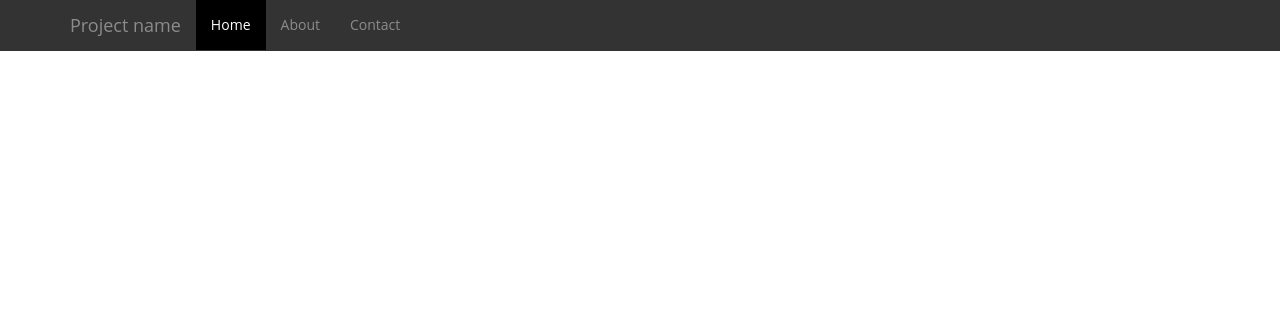
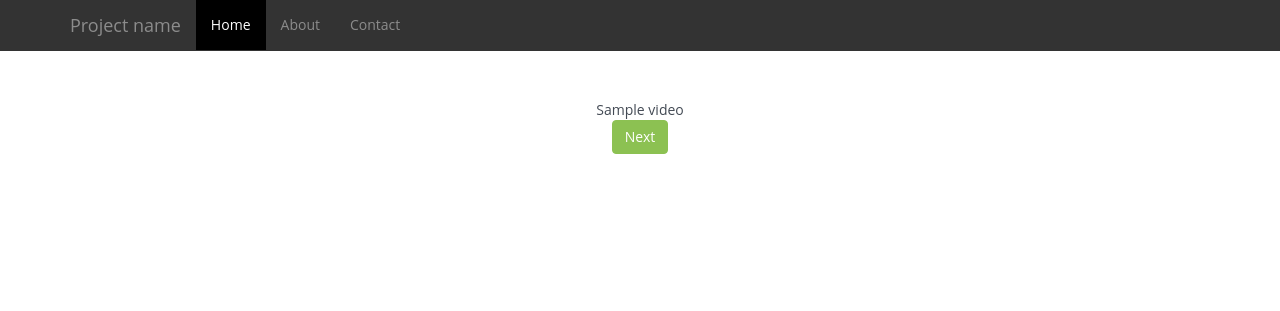
Before and after one commit to dogless/tweek, a Django app: template tweek/templates/tweek/index.html in a window 1280 px wide. Shown: the top 311 px of the page. Run offline with Django 3.2, Linux system fonts and the light colour scheme; the template is opened without the code that fills it: most values are stand-ins (such as "Sample title", 1, 10 or a date in 2020); some libraries are stand-ins or nearby versions.

Commit message:
add index.css

```diff
--- /dev/null
+++ b/tweek/static/css/index.css
@@ -0,0 +1,4 @@
+.center{
+	text-align: center;
+	padding: 100px 20px;
+}
--- a/tweek/templates/tweek/index.html
+++ b/tweek/templates/tweek/index.html
@@ -3,6 +3,7 @@
 	<head>
 		<link href="{% static "bootstrap/css/bootstrap.min.css" %}" rel="stylesheet">
 		<link href="{% static "bootflat/css/bootflat.min.css" %}" rel="stylesheet">
+		<link href="{% static "css/index.css" %}" rel="stylesheet">
 		<title>Tweek</title>
 	</head>
 
@@ -27,7 +28,11 @@
 				</div><!--/.nav-collapse -->
 			</div>
 		</div>
-		{{ video | safe }}
+		<div class="container center">
+			{{ video | safe }}
+			<input type="button" value="Next" class="btn btn-success center-block"/>
+		</div>
+
 <!-- 		<object type="application/x-shockwave-flash" height="378" width="620" id="live_embed_player_flash" data="http://www.twitch.tv/widgets/live_embed_player.swf?channel=dreadztv" bgcolor="#000000">
 		<param name="allowFullScreen" value="true" />
 		<param name="allowScriptAccess" value="always" />
@@ -36,8 +41,6 @@
 		<param name="flashvars" value="hostname=www.twitch.tv&channel=twitchplayspokemon&auto_play=true&start_volume=25" />
 		</object><a href="http://www.twitch.tv/dreadztv" style="padding:2px 0px 4px; display:block; width:345px; font-weight:normal; font-size:10px;text-decoration:underline; text-align:center;">Watch live video from DreadzTV on www.twitch.tv</a> -->
 
-
 	</body>
 
-
 </html>
```
